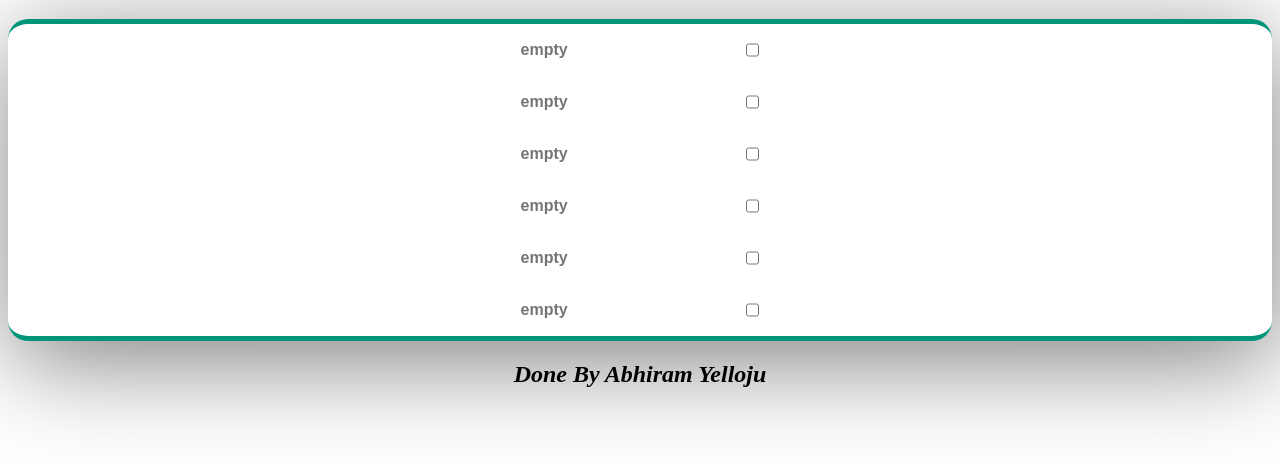
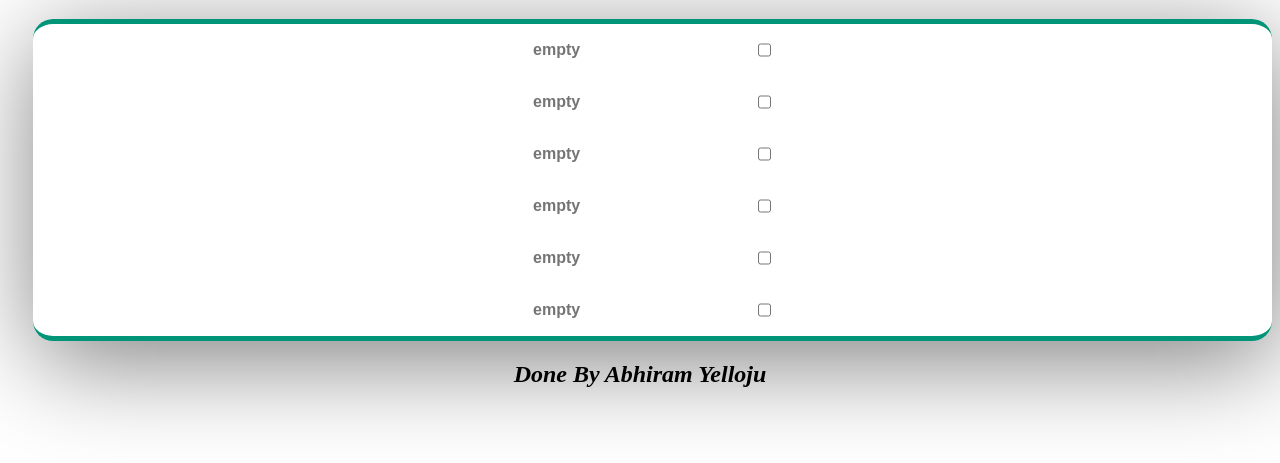
Before and after one commit to saiabhiramyelloju/To-Do-List, a plain HTML site: page index.html in a window 1280 px wide. Shown: the part 61-524 px from the top of the page. Drawn offline with Linux system fonts and the light colour scheme.

Commit message:
style.css

```diff
--- a/style.css
+++ b/style.css
@@ -8,7 +8,7 @@
 	border-color: #009578;
 	border-radius: 20px;
 	align-items: center;
-	margin-center: auto;
+	margin-left: 25px;
 }
 
 .todo {
```
